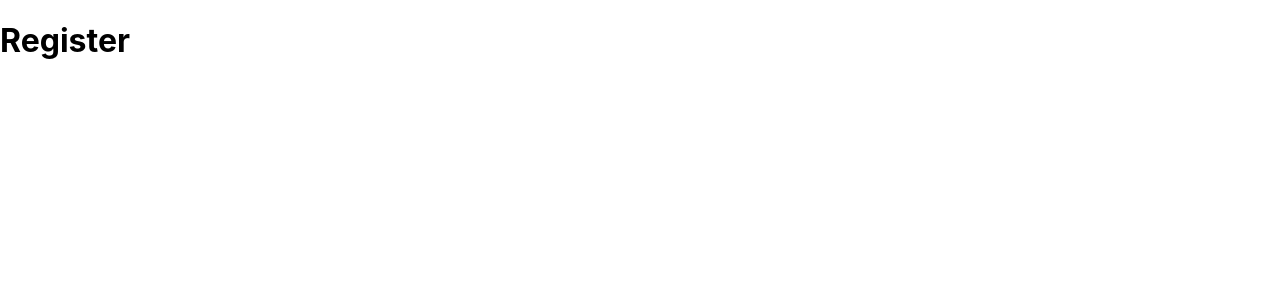
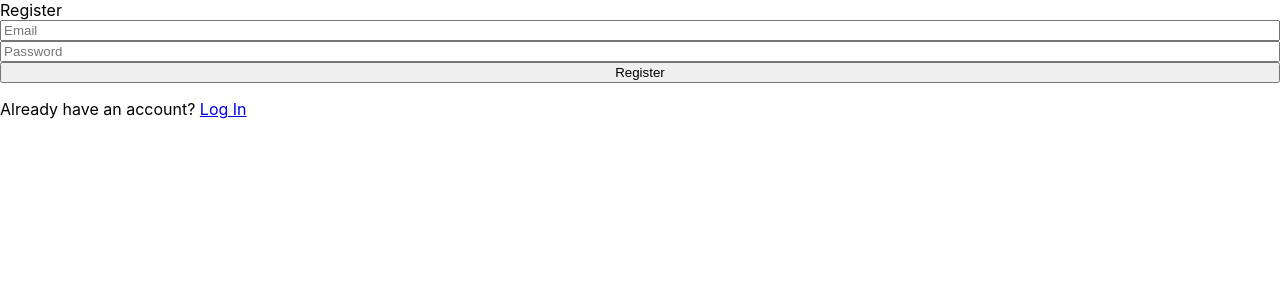
Before and after one commit to MarshalMarks/project-management-frontend, a React (Create React App) app: page /register in a window 1280 px wide. Shown: the top 300 px of the page. Built offline with nearby package versions, Linux system fonts and the light colour scheme.

Commit message:
Added basic html framework for pages

```diff
--- a/src/App.css
+++ b/src/App.css
@@ -36,3 +36,8 @@
     transform: rotate(360deg);
   }
 }
+
+.form {
+  display: flex;
+  flex-direction: column;
+}
--- a/src/pages/Login.js
+++ b/src/pages/Login.js
@@ -1,7 +1,18 @@
+import "./../App.css"
+import { Link } from "react-router-dom";
+
 function Login() {
     return (
         <>
-            <h1>Login</h1>
+            <div className="login">
+                <form className="form">
+                    <label>Log In</label>
+                    <input className="input" type="email" name="email" placeholder="Email" required></input>
+                    <input className="input" type="password" name="password" placeholder="Password" required></input>
+                    <button>Log In</button>
+                    <p>Don't have an account yet? <Link to="/register">Sign Up</Link></p>
+                </form>
+            </div>
         </>
     );
 }
--- a/src/pages/Profile.js
+++ b/src/pages/Profile.js
@@ -1,7 +1,10 @@
 function Profile() {
     return (
         <>
-            <h1>Profile</h1>
+            <h1>John Smith</h1>
+            <h3>johnsmith@gmail.com</h3>
+            <h3>(123)456-7890</h3>
+            <p>This is a demo bio. Information about a user could be put here (or not!)</p>
         </>
     );
 }
--- a/src/pages/Register.js
+++ b/src/pages/Register.js
@@ -1,7 +1,17 @@
+import { Link } from "react-router-dom";
+
 function Register() {
     return (
         <>
-            <h1>Register</h1>
+            <div className="register">
+                <form className="form">
+                    <label>Register</label>
+                    <input className="input" type="email" name="email" placeholder="Email" required></input>
+                    <input className="input" type="password" name="password" placeholder="Password" required></input>
+                    <button>Register</button>
+                    <p>Already have an account? <Link to="/login">Log In</Link></p>
+                </form>
+            </div>
         </>
     );
 }
```
